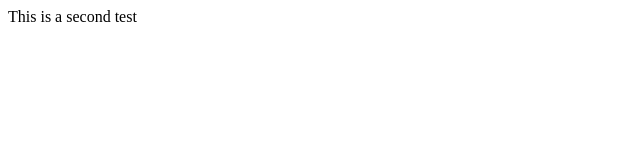
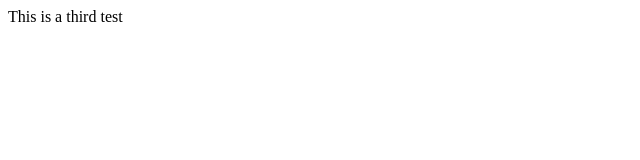
Before and after one commit to bbimuyi/BootStrap, a website: page public_html/index.html in a window 1280 px wide. Shown: the full height of the page, 0-640 px from the left. Drawn offline with Linux system fonts and the light colour scheme.

Commit message:
This is a third test

```diff
--- a/public_html/index.html
+++ b/public_html/index.html
@@ -11,6 +11,6 @@
         <meta name="viewport" content="width=device-width, initial-scale=1.0">
     </head>
     <body>
-        <div>This is a second test</div>
+        <div>This is a third test</div>
     </body>
 </html>
```
